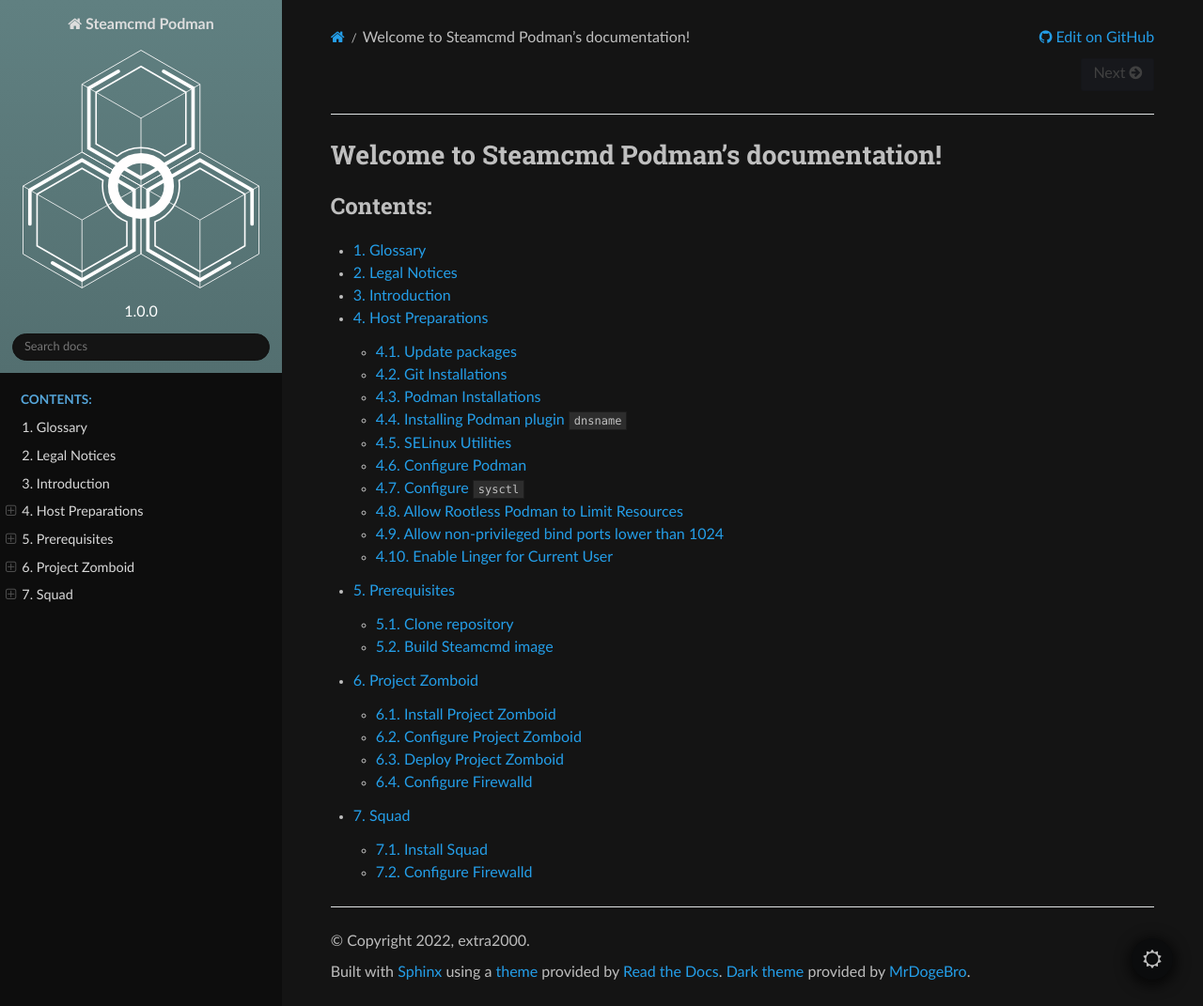
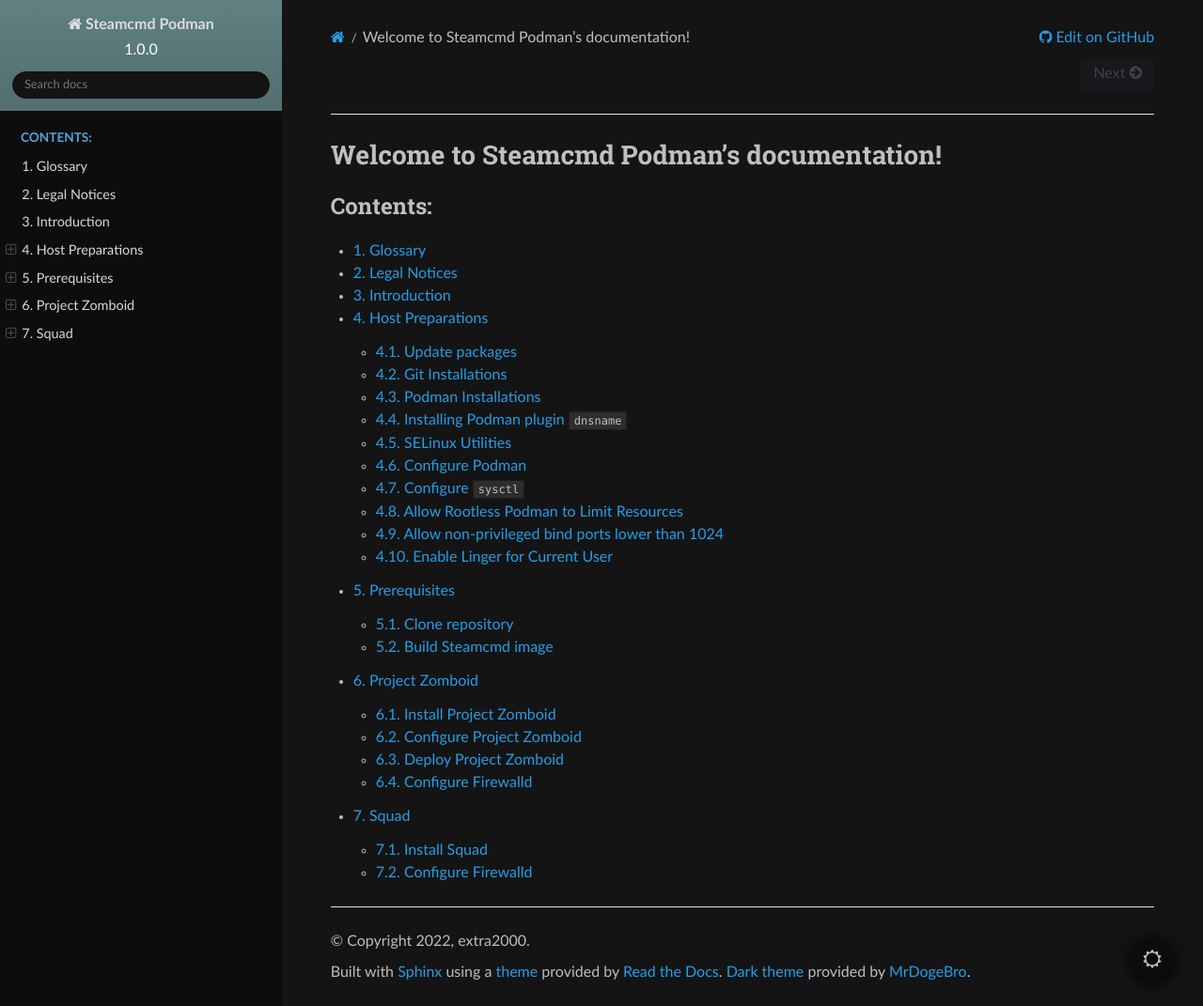
Before and after one commit to extra2000/steamcmd-podman, a Sphinx documentation site: the page built from docs/source/index.rst, in a window 1280 px wide and 1071 px high. Shown: the whole window at 94% size. Built offline with Sphinx 7.4.7 and the Read the Docs theme 2.0.0, drawn with Linux system fonts in a browser that asks for light colours.

Commit message:
style(docs): remove logo

```diff
--- a/docs/source/conf.py
+++ b/docs/source/conf.py
@@ -67,7 +67,7 @@
 # so a file named "default.css" will overwrite the builtin "default.css".
 html_static_path = ['_static']
 
-html_logo = os.path.join('_static', 'logo.svg')
+# html_logo = os.path.join('_static', 'logo.svg')
 
 html_theme_options = {
     'logo_only': False,
```
Also changed, not shown: docs/source/_static/logo.svg (deleted).
